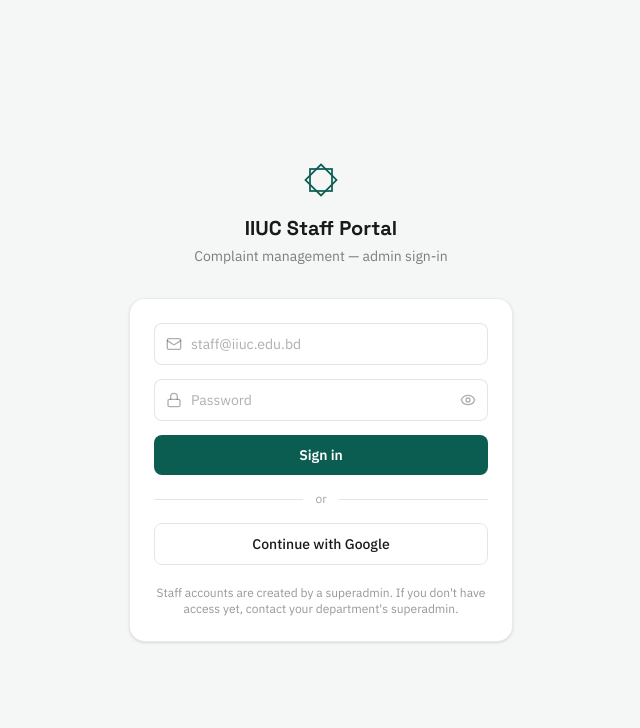
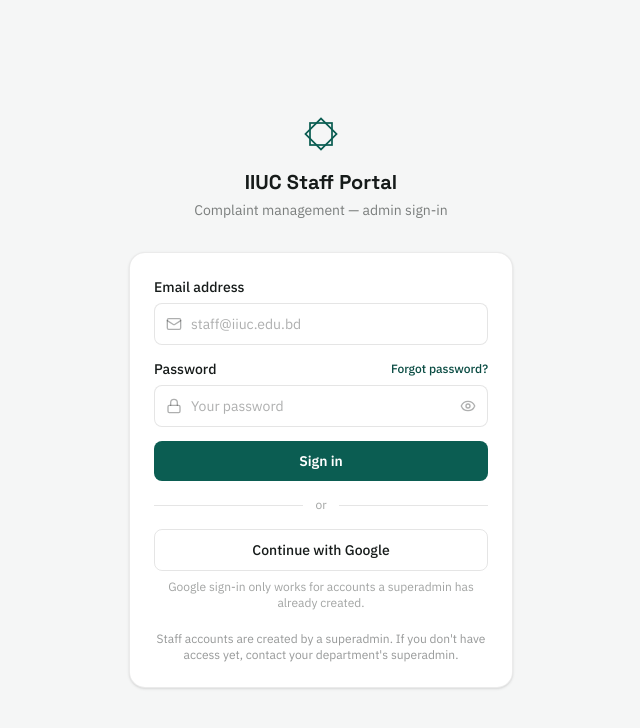
Before and after one commit to mumutahin/iiuc-complaint-system, a React (Vite) app in the folder admin-frontend/: page /login in a window 1280 px wide. Shown: the top 728 px of the page, without its empty margins (319-959 px from the left). Built offline with nearby package versions, Linux system fonts and the light colour scheme; no server answers.

Commit message:
Implement password reset feature in LoginPage
Added password reset functionality to the login page, including state management for reset email, reset status, and error handling. Updated the UI to accommodate the new reset password form and logic.

```diff
--- a/admin-frontend/src/pages/LoginPage.jsx
+++ b/admin-frontend/src/pages/LoginPage.jsx
@@ -1,11 +1,11 @@
 import { useState } from 'react';
 import { useLocation, useNavigate } from 'react-router';
-import { Mail, Lock, Eye, EyeOff } from 'lucide-react';
+import { Mail, Lock, Eye, EyeOff, ArrowLeft } from 'lucide-react';
 import { useAuth } from '../context/AuthContext.jsx';
 import StarMotif from '../components/StarMotif.jsx';
 
 export default function LoginPage() {
-  const { login, loginWithGoogle } = useAuth();
+  const { login, loginWithGoogle, resetPassword } = useAuth();
   const navigate = useNavigate();
   const location = useLocation();
   const from = location.state?.from?.pathname || '/dashboard';
@@ -15,6 +15,12 @@
   const [showPassword, setShowPassword] = useState(false);
   const [error, setError] = useState('');
   const [busy, setBusy] = useState(false);
+
+  const [forgotMode, setForgotMode] = useState(false);
+  const [resetEmail, setResetEmail] = useState('');
+  const [resetSent, setResetSent] = useState(false);
+  const [resetError, setResetError] = useState('');
+  const [resetBusy, setResetBusy] = useState(false);
 
   async function handleSubmit(e) {
     e.preventDefault();
@@ -43,6 +49,27 @@
     }
   }
 
+  function openForgotPassword() {
+    setResetEmail(email);
+    setResetSent(false);
+    setResetError('');
+    setForgotMode(true);
+  }
+
+  async function handleResetSubmit(e) {
+    e.preventDefault();
+    setResetError('');
+    setResetBusy(true);
+    try {
+      await resetPassword(resetEmail);
+      setResetSent(true);
+    } catch (err) {
+      setResetError(err.message);
+    } finally {
+      setResetBusy(false);
+    }
+  }
+
   return (
     <div className="flex min-h-screen items-center justify-center bg-paper px-4 dark:bg-[#0b1211]">
       <div className="w-full max-w-sm">
@@ -55,6 +82,61 @@
         </div>
 
         <div className="rounded-2xl border border-black/8 bg-white p-6 shadow-sm dark:border-white/10 dark:bg-white/[0.03]">
+          {forgotMode ? (
+            <>
+              <button
+                type="button"
+                onClick={() => setForgotMode(false)}
+                className="mb-4 flex items-center gap-1.5 text-sm font-medium text-ink/60 hover:text-ink dark:text-white/50 dark:hover:text-white"
+              >
+                <ArrowLeft size={15} /> Back to sign in
+              </button>
+              <h2 className="mb-1 font-display text-lg font-semibold text-ink dark:text-white">Reset your password</h2>
+              <p className="mb-5 text-sm text-ink/55 dark:text-white/45">
+                Enter your staff account email and we'll send you a link to reset your password.
+              </p>
+
+              {resetSent ? (
+                <p className="rounded-lg bg-brand-500/10 px-3 py-3 text-sm text-brand-700 dark:text-brand-300">
+                  If a staff account exists for that email, a reset link is on its way — check your inbox (and
+                  spam folder).
+                </p>
+              ) : (
+                <form onSubmit={handleResetSubmit} className="space-y-3.5">
+                  {resetError && (
+                    <p className="rounded-lg bg-rose-50 px-3 py-2 text-sm text-rose-700 dark:bg-rose-950/40 dark:text-rose-300">
+                      {resetError}
+                    </p>
+                  )}
+                  <div>
+                    <label htmlFor="reset-email" className="mb-1.5 block text-sm font-medium text-ink dark:text-white">
+                      Email address
+                    </label>
+                    <div className="relative">
+                      <Mail size={16} className="pointer-events-none absolute left-3 top-1/2 -translate-y-1/2 text-ink/35 dark:text-white/30" />
+                      <input
+                        id="reset-email"
+                        type="email"
+                        required
+                        value={resetEmail}
+                        onChange={(e) => setResetEmail(e.target.value)}
+                        placeholder="staff@iiuc.edu.bd"
+                        className="w-full rounded-lg border border-black/10 bg-white py-2.5 pl-9 pr-3 text-sm text-ink placeholder:text-ink/35 focus:border-brand-400 dark:border-white/10 dark:bg-transparent dark:text-white"
+                      />
+                    </div>
+                  </div>
+                  <button
+                    type="submit"
+                    disabled={resetBusy}
+                    className="w-full rounded-lg bg-brand-500 py-2.5 text-sm font-semibold text-white hover:bg-brand-600 disabled:opacity-50"
+                  >
+                    {resetBusy ? 'Sending…' : 'Send reset link'}
+                  </button>
+                </form>
+              )}
+            </>
+          ) : (
+            <>
               {error && (
                 <p className="mb-4 rounded-lg bg-rose-50 px-3 py-2 text-sm text-rose-700 dark:bg-rose-950/40 dark:text-rose-300">
                   {error}
@@ -62,9 +144,14 @@
               )}
 
               <form onSubmit={handleSubmit} className="space-y-3.5">
+                <div>
+                  <label htmlFor="login-email" className="mb-1.5 block text-sm font-medium text-ink dark:text-white">
+                    Email address
+                  </label>
                   <div className="relative">
                     <Mail size={16} className="pointer-events-none absolute left-3 top-1/2 -translate-y-1/2 text-ink/35 dark:text-white/30" />
                     <input
+                      id="login-email"
                       type="email"
                       required
                       value={email}
@@ -73,14 +160,29 @@
                       className="w-full rounded-lg border border-black/10 bg-white py-2.5 pl-9 pr-3 text-sm text-ink placeholder:text-ink/35 focus:border-brand-400 dark:border-white/10 dark:bg-transparent dark:text-white"
                     />
                   </div>
+                </div>
+                <div>
+                  <div className="mb-1.5 flex items-center justify-between">
+                    <label htmlFor="login-password" className="block text-sm font-medium text-ink dark:text-white">
+                      Password
+                    </label>
+                    <button
+                      type="button"
+                      onClick={openForgotPassword}
+                      className="text-xs font-medium text-brand-600 hover:underline dark:text-brand-300"
+                    >
+                      Forgot password?
+                    </button>
+                  </div>
                   <div className="relative">
                     <Lock size={16} className="pointer-events-none absolute left-3 top-1/2 -translate-y-1/2 text-ink/35 dark:text-white/30" />
                     <input
+                      id="login-password"
                       type={showPassword ? 'text' : 'password'}
                       required
                       value={password}
                       onChange={(e) => setPassword(e.target.value)}
-                placeholder="Password"
+                      placeholder="Your password"
                       className="w-full rounded-lg border border-black/10 bg-white py-2.5 pl-9 pr-9 text-sm text-ink placeholder:text-ink/35 focus:border-brand-400 dark:border-white/10 dark:bg-transparent dark:text-white"
                     />
                     <button
@@ -91,6 +193,7 @@
                     >
                       {showPassword ? <EyeOff size={16} /> : <Eye size={16} />}
                     </button>
+                  </div>
                 </div>
                 <button
                   type="submit"
@@ -115,11 +218,16 @@
               >
                 Continue with Google
               </button>
+              <p className="mt-2 text-center text-xs text-ink/40 dark:text-white/30">
+                Google sign-in only works for accounts a superadmin has already created.
+              </p>
 
               <p className="mt-5 text-center text-xs text-ink/45 dark:text-white/35">
                 Staff accounts are created by a superadmin. If you don't have access yet, contact your department's
                 superadmin.
               </p>
+            </>
+          )}
         </div>
       </div>
     </div>
```
Lines whose indentation alone changed are shown as unchanged.
